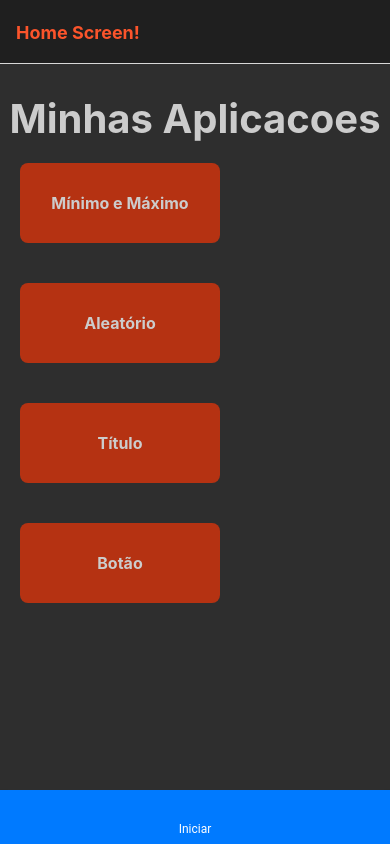
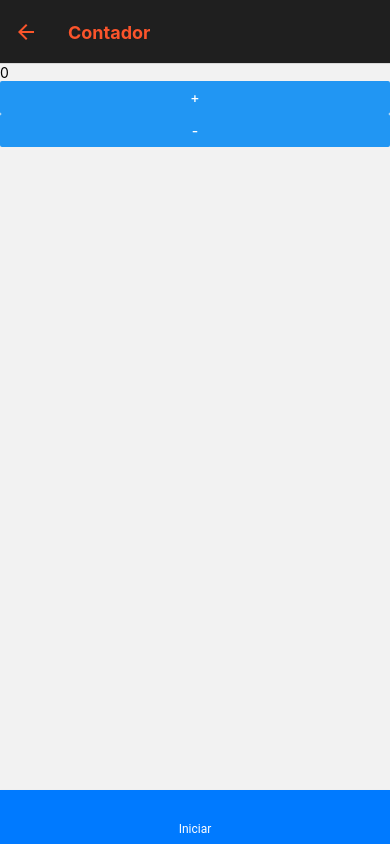
Before and after one commit to cristianeterra/curso-react-native-exercicios2, a React Native app: screen /Contador in a window 390 px wide. Built offline with nearby package versions, Linux system fonts and the light colour scheme.

Commit message:
Contador

```diff
--- /dev/null
+++ b/src/components/Contador.js
@@ -0,0 +1,23 @@
+import React, { useState } from "react";
+import { Text, Button } from "react-native";
+import { homeStyles } from "../screens/home/HomeStyle";
+
+export function Contador(props){
+  // let numero = props.inicial
+  const [numero, setNumero] = useState(props.inicial)
+
+  const inc = () => setNumero(numero + props.passo)
+  const dec = () => setNumero(numero - props.passo)
+
+  return (
+    <>
+      <Text style={homeStyles}>{numero}</Text>
+      <Button title="+" onPress={inc} />
+      <Button title="-" onPress={dec} />
+    </>
+  )
+}
+
+export default function Contadorpai(){
+  return <Contador inicial={0} passo={1} />
+};
--- a/src/routes/AppStack.tsx
+++ b/src/routes/AppStack.tsx
@@ -14,6 +14,7 @@ import MinmaxPai from '../components/MinMax';
 import Aleatorio from '../components/Aleatorio';
 import Titulopai from '../components/Titulo';
 import Botao from '../components/Botao';
+import Contadorpai from '../components/Contador';
 
 export function AppStack(){
     return (
@@ -36,8 +37,9 @@ export function AppStack(){
             {/* <HomeStack.Screen name='Comp2' component={Comp2}/> */}
             {/* <HomeStack.Screen name='MinMax' component={MinmaxPai}/>
             <HomeStack.Screen name='Aleatorio' component={Aleatorio}/> */}
-            <HomeStack.Screen name='Titulo' component={Titulopai}/>
+            {/* <HomeStack.Screen name='Titulo' component={Titulopai}/> */}
             <HomeStack.Screen name='Botao' component={Botao}/>
+            <HomeStack.Screen name='Contador' component={Contadorpai}/>
         </HomeStack.Navigator>
     )
 }
--- a/src/screens/home/Home.tsx
+++ b/src/screens/home/Home.tsx
@@ -15,10 +15,12 @@ function HomeScreen({navigation}){
             <CardButton title="Multi" style={homeStyles.homeButton} onPress={() => navigation.navigate('Comp' )} />
             <CardButton title="Comp 2" style={homeStyles.homeButton} onPress={() => navigation.navigate('Comp1' )} /> */}
             {/* <CardButton title="Comp 3" style={homeStyles.homeButton} onPress={() => navigation.navigate('Comp2' )} /> */}
-            <CardButton title="Mínimo e Máximo" style={homeStyles.homeButton} onPress={() => navigation.navigate('MinMax' )} />
+            {/* <CardButton title="Mínimo e Máximo" style={homeStyles.homeButton} onPress={() => navigation.navigate('MinMax' )} />
             <CardButton title="Aleatório" style={homeStyles.homeButton} onPress={() => navigation.navigate('Aleatorio' )} />
-            <CardButton title="Título" style={homeStyles.homeButton} onPress={() => navigation.navigate('Titulo' )} />
+            <CardButton title="Título" style={homeStyles.homeButton} onPress={() => navigation.navigate('Titulo' )} /> */}
             <CardButton title="Botão" style={homeStyles.homeButton} onPress={() => navigation.navigate('Botao' )} />
+            <CardButton title="Contador" style={homeStyles.homeButton} onPress={() => navigation.navigate('Contador' )} />
+
         </SafeAreaView>
     )
 }
```
